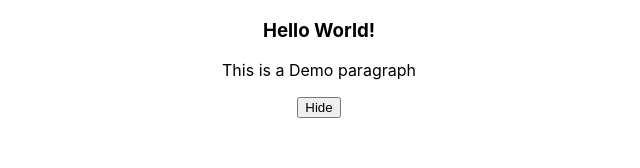
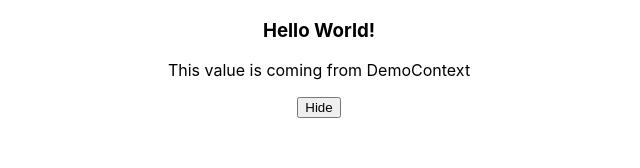
Before and after one commit to vishal7997/react-class-based-components, a React (Create React App) app: page / in a window 1280 px wide. Shown: the top 168 px of the page, without its empty margins (321-961 px from the left). Built offline with nearby package versions, Linux system fonts and the light colour scheme.

Commit message:
Handling context in class based components

```diff
--- a/src/App.js
+++ b/src/App.js
@@ -1,14 +1,19 @@
 import logo from "./logo.svg";
 import Demo from "./Components/Demo";
 import "./App.css";
+import DemoContext from "./DemoContext";
 
 function App() {
   return (
-    <div className="App">
-      <Demo name={"Hello World!"}>
-        Setting Children props from App component
-      </Demo>
-    </div>
+    <DemoContext.Provider
+      value={{ value: "This value is coming from DemoContext" }}
+    >
+      <div className="App">
+        <Demo name={"Hello World!"}>
+          Setting Children props from App component
+        </Demo>
+      </div>
+    </DemoContext.Provider>
   );
 }
 
--- a/src/Components/Paragraph.js
+++ b/src/Components/Paragraph.js
@@ -1,14 +1,28 @@
 import { Component } from "react";
+import DemoContext from "../DemoContext";
 
 class Paragraph extends Component {
+  static contextType = DemoContext; // one way to use context in class based components
   componentWillUnmount() {
     // cleanup function in useEffect
     console.log("componentWillUnmount called");
   }
 
   render() {
-    return <p>This is a Demo paragraph</p>;
+    return <p>{this.context.value}</p>;
   }
+
+  //   render() {
+  //     return (
+  //       <DemoContext.Consumer> // another way to use context in class based components
+  //         {(ctx) => {
+  //             return (
+  //                 <p>{ctx.value}</p>
+  //             )
+  //         }}
+  //       </DemoContext.Consumer>
+  //     );
+  //   }
 }
 
 export default Paragraph;
--- /dev/null
+++ b/src/DemoContext.js
@@ -0,0 +1,7 @@
+import React from "react";
+
+let DemoContext = React.createContext({
+  value: "",
+});
+
+export default DemoContext;
```
